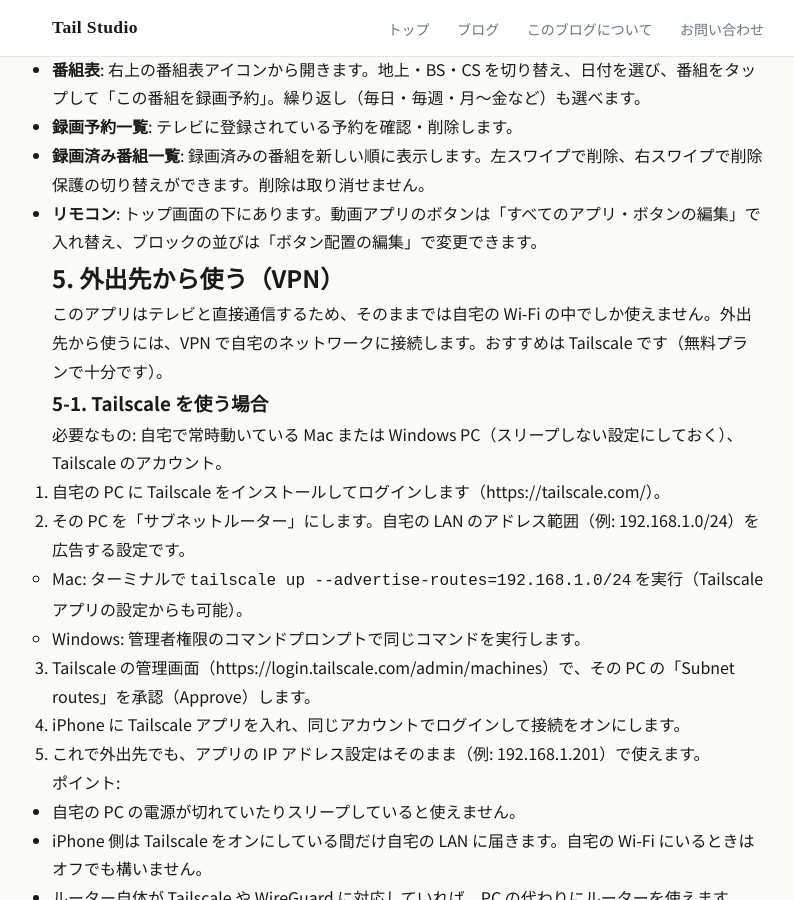
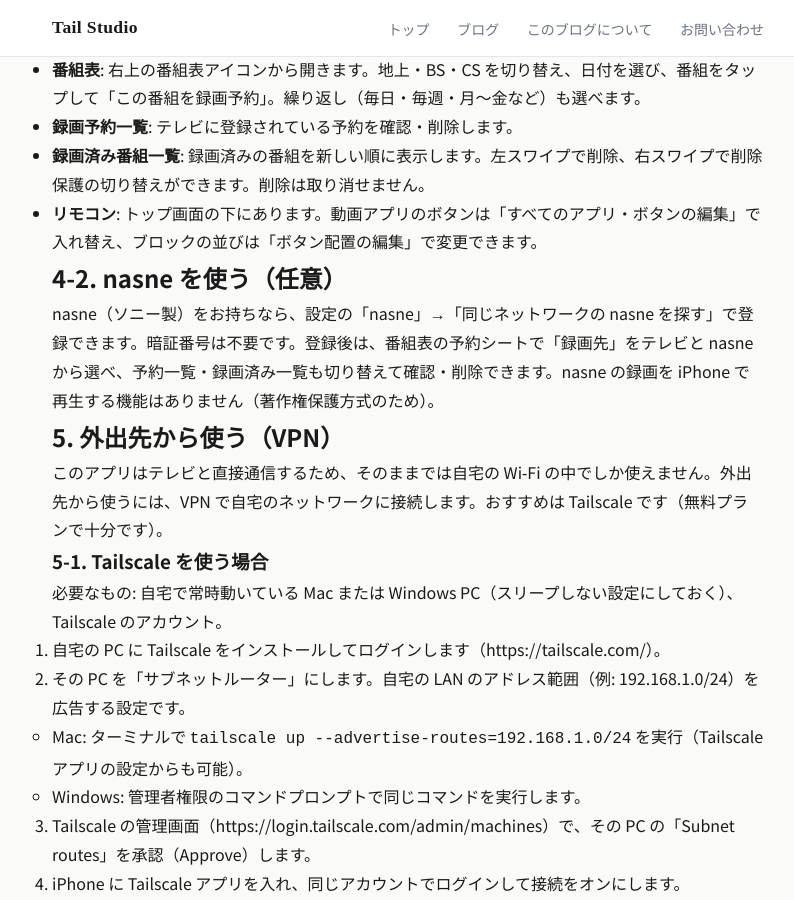
Before and after one commit to wat--/app-policies, a Jekyll site: the page built from apps/rimoroku/guide.md, in a window 1280 px wide and 900 px high, scrolled down 935 px. Shown: the whole window, without its empty margins (232-1026 px from the left). Built offline with Jekyll 4.4.1, drawn with Linux system fonts in a browser that asks for light colours.

Commit message:
リモ録ガイド: nasne の使い方を追記
Co-Authored-By: Claude Fable 5.1 <noreply@anthropic.com>

```diff
--- a/apps/rimoroku/guide.md
+++ b/apps/rimoroku/guide.md
@@ -34,6 +34,10 @@ title: リモ録 使い方・接続ガイド
 - **録画予約一覧**: テレビに登録されている予約を確認・削除します。
 - **録画済み番組一覧**: 録画済みの番組を新しい順に表示します。左スワイプで削除、右スワイプで削除保護の切り替えができます。削除は取り消せません。
 - **リモコン**: トップ画面の下にあります。動画アプリのボタンは「すべてのアプリ・ボタンの編集」で入れ替え、ブロックの並びは「ボタン配置の編集」で変更できます。
+
+## 4-2. nasne を使う（任意）
+
+nasne（ソニー製）をお持ちなら、設定の「nasne」→「同じネットワークの nasne を探す」で登録できます。暗証番号は不要です。登録後は、番組表の予約シートで「録画先」をテレビと nasne から選べ、予約一覧・録画済み一覧も切り替えて確認・削除できます。nasne の録画を iPhone で再生する機能はありません（著作権保護方式のため）。
 
 ## 5. 外出先から使う（VPN）
 
```
